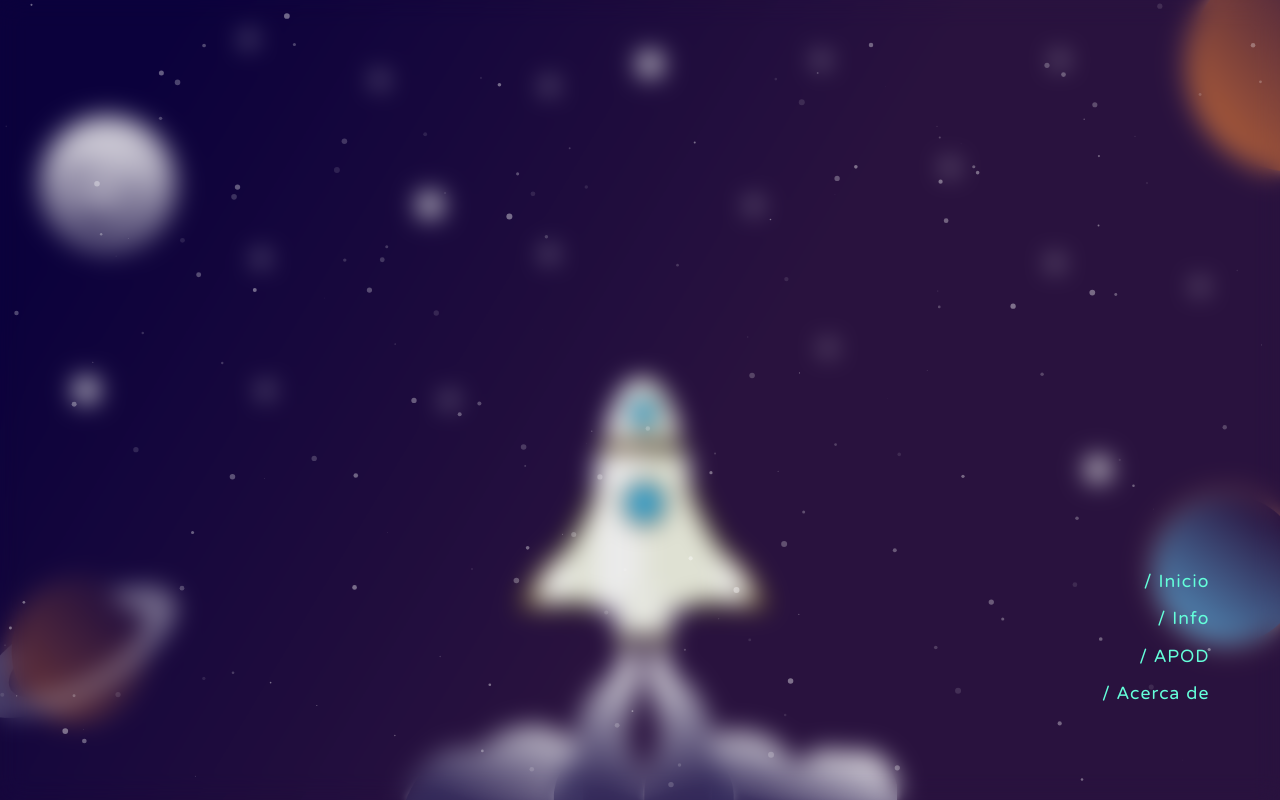
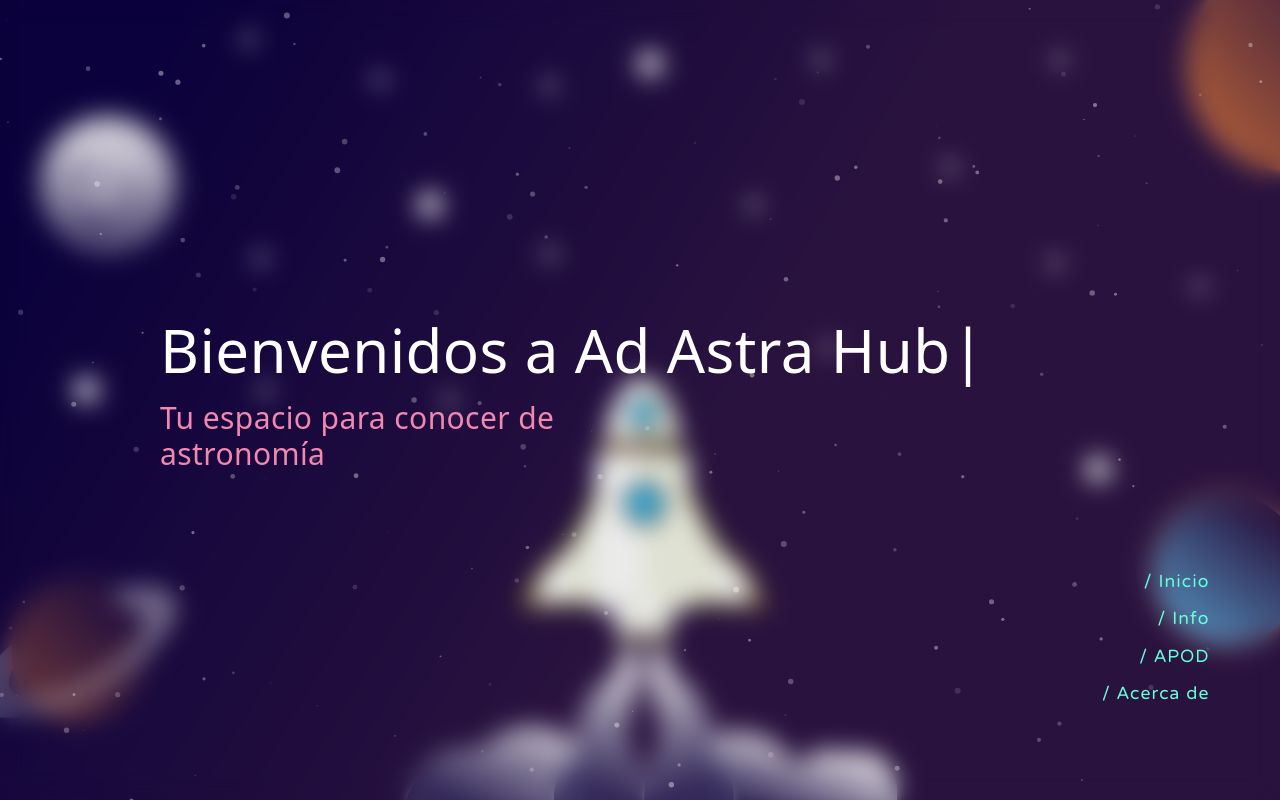
Before and after one commit to mgrobleto/AdAstraHubWebsite, a React (Create React App) app: page / in a window 1280 px wide. Built offline with nearby package versions, Linux system fonts and the light colour scheme.

Commit message:
fixed: minDate value...

```diff
--- a/src/App.js
+++ b/src/App.js
@@ -15,7 +15,7 @@ function App() {
         <StarsBackground />
         <SidebarNav />
         <Routes>
-          <Route  exact path='/AdAstraHubWebsite' element={<Home />}></Route>
+          <Route  exact path='/' element={<Home />}></Route>
           <Route path='/apod' element={<APOD />}></Route>
           <Route path='/posts' element={<Posts />}></Route>
           <Route path='/about' element={<About />}></Route>
--- a/src/components/SidebarNav.js
+++ b/src/components/SidebarNav.js
@@ -33,7 +33,7 @@ const SidebarNav = () => {
 
     const links = [
       {
-       href: '/AdAstraHubWebsite',
+       href: '/',
        title: '/ Inicio'
       },
       {
--- a/src/pages/APOD/APOD.js
+++ b/src/pages/APOD/APOD.js
@@ -17,6 +17,7 @@ import Loader from '../../components/Loader';
 const APOD = () => {
 
   const defaultValue = dayjs();
+  const minDate = dayjs("1995-06-16");
   const [dateValue, setDateValue] = useState(defaultValue);
   const selectedDate = dayjs(dateValue).format('YYYY-MM-DD');
 
@@ -76,7 +77,7 @@ const APOD = () => {
     <LocalizationProvider dateAdapter={AdapterDayjs}>
       <section className='image-container apod-image w-full h-auto md:min-h-screen sm:min-h-screen max-sm:min-h-screen lg:min-h-screen bg-center bg-cover' style={{backgroundImage: `url(${data.url})`}}>
         <div className='apod-header flex flex-col justify-between items-center sm:flex-row md:flex-col xl:flex-row xl:py-10'>
-          <div className='header flex items-start mt-4 ml-40 p-10'>
+          <div className='header flex items-start mt-4 xl:ml-40 p-10'>
               <span className='flex-1 text-white text-2xl w-1/2 tracking-widest text-center sm:text-4xl xl:text-4xl' style={{
                   textShadow: `2px 4px 3px rgba(0,0,0,0.3)`}}>
                   Foto Astronómica del Día
@@ -86,6 +87,7 @@ const APOD = () => {
           <div className='aside-header flex flex-col items-center mx-10 sm:flex-row md:flex-col xl:flex-row'>
             <MobileDatePicker
             maxDate={defaultValue}
+            minDate={minDate}
             formatDensity="spacious"
             format='YYYY/MM/DD'
             defaultValue={dayjs()}
```
Also changed, not shown: 1 other file (tests, documents, lock files or other folders).
